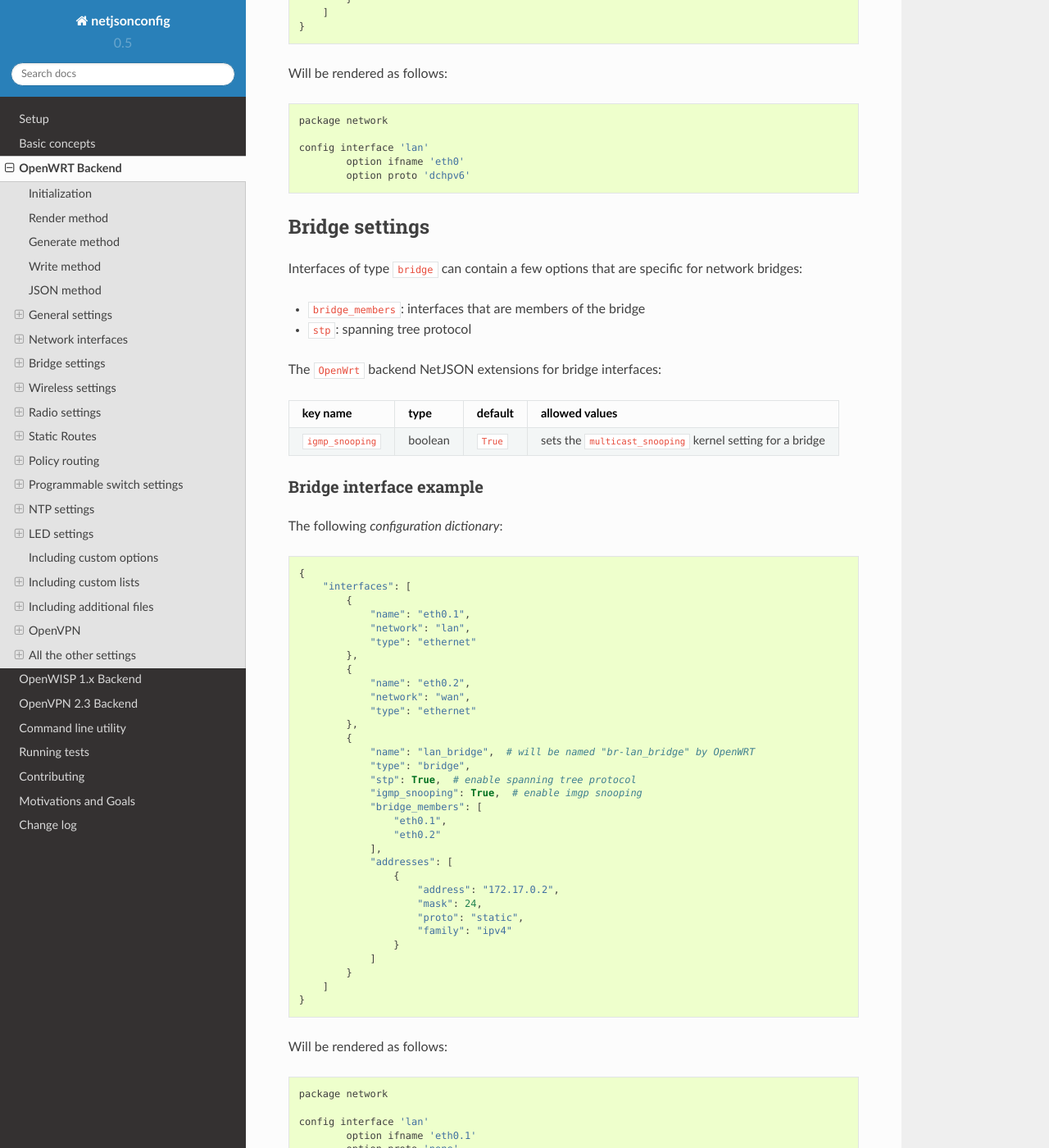
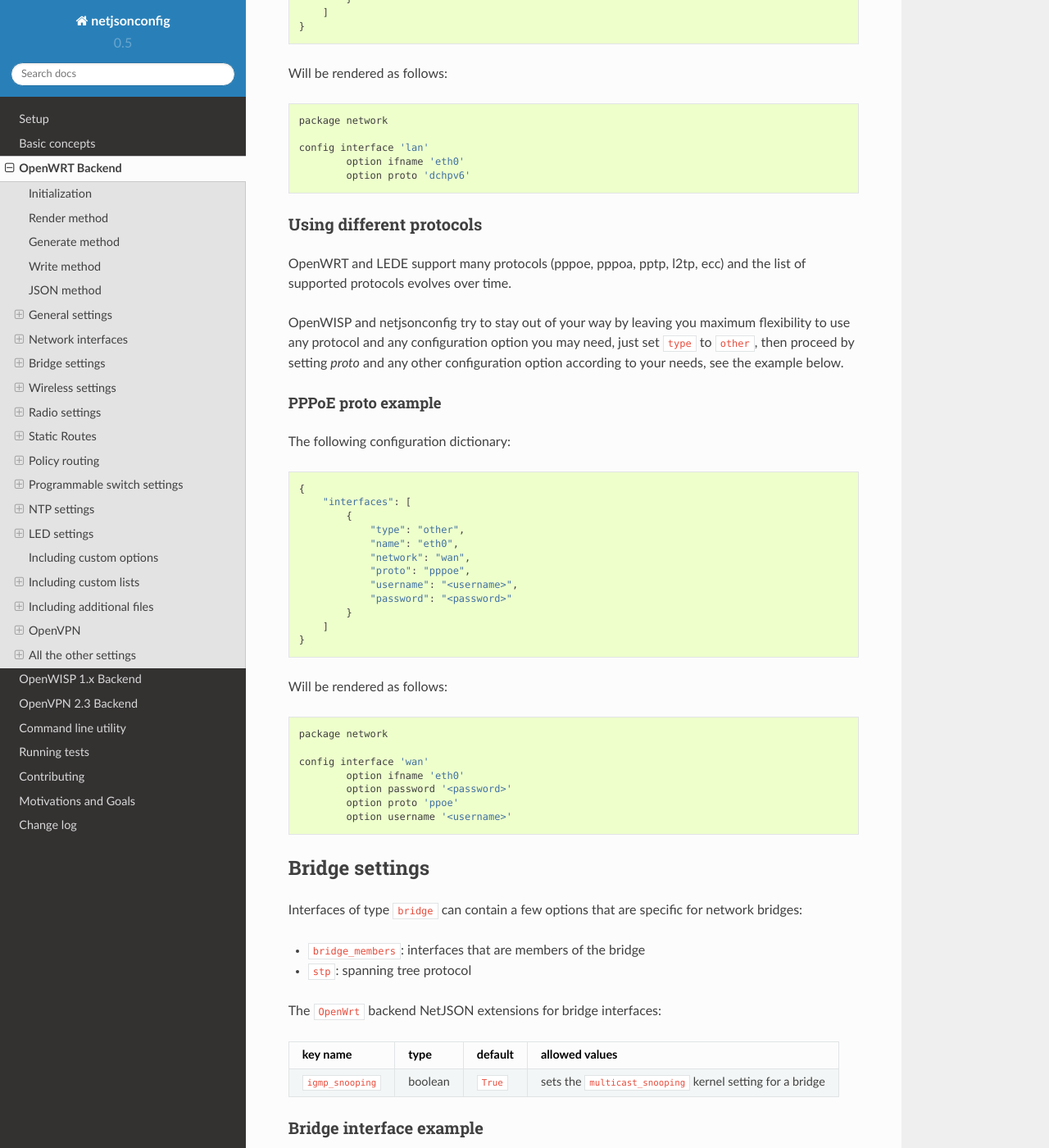
Before and after one commit to openwisp/netjsonconfig, a Sphinx documentation site: the page built from docs/source/backends/openwrt.rst, in a window 1280 px wide and 1400 px high, scrolled down 9023 px. Shown: the whole window at 82% size. Built offline with Sphinx 7.4.7 and the Read the Docs theme 2.0.0, drawn with Linux system fonts in a browser that asks for light colours.

Commit message:
[docs] Added OpenWRT PPPoE example

```diff
--- a/docs/source/backends/openwrt.rst
+++ b/docs/source/backends/openwrt.rst
@@ -472,6 +472,47 @@ Will be rendered as follows::
             option ifname 'eth0'
             option proto 'dchpv6'
 
+Using different protocols
+~~~~~~~~~~~~~~~~~~~~~~~~~
+
+OpenWRT and LEDE support many protocols (pppoe, pppoa, pptp, l2tp, ecc) and
+the list of supported protocols evolves over time.
+
+OpenWISP and netjsonconfig try to stay out of your way by leaving you maximum
+flexibility to use any protocol and any configuration option you may need,
+just set ``type`` to ``other``, then proceed by setting `proto` and any other
+configuration option according to your needs, see the example below.
+
+PPPoE proto example
+^^^^^^^^^^^^^^^^^^^
+
+The following configuration dictionary:
+
+.. code-block:: python
+
+    {
+        "interfaces": [
+            {
+                "type": "other",
+                "name": "eth0",
+                "network": "wan",
+                "proto": "pppoe",
+                "username": "<username>",
+                "password": "<password>"
+            }
+        ]
+    }
+
+Will be rendered as follows::
+
+    package network
+
+    config interface 'wan'
+            option ifname 'eth0'
+            option password '<password>'
+            option proto 'ppoe'
+            option username '<username>'
+
 Bridge settings
 ---------------
 
```
